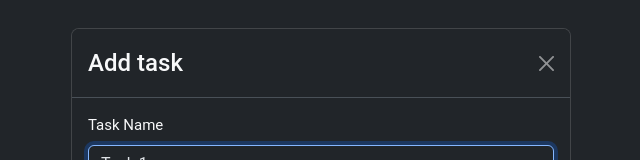
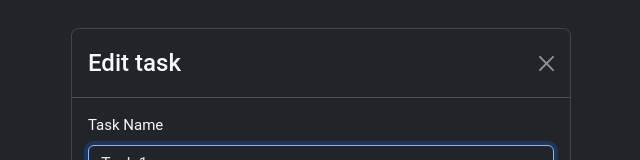
Before and after one commit to itsme-shivamkumar/Task-Master, a React (Create React App) app: page /edit/1 in a window 1280 px wide. Shown: the top 160 px of the page, without its empty margins (319-959 px from the left). Built offline with nearby package versions, Linux system fonts and the light colour scheme.

Commit message:
Updated Modal Title based on functionality

```diff
--- a/src/components/TaskModal.jsx
+++ b/src/components/TaskModal.jsx
@@ -38,7 +38,7 @@ function TaskModal({onSubmit, onCancel, initialValue}) {
     <>
       <Modal show={show} onHide={handleClose} className='bg-dark text-light outline-dark' data-bs-theme="dark" >
         <Modal.Header closeButton className='bg-dark text-light' >
-          <Modal.Title >Add task</Modal.Title>
+          <Modal.Title >{(task?.id)?'Edit task':'Add task'}</Modal.Title>
         </Modal.Header>
         <Modal.Body className='bg-dark text-light' >
           <Form>
```
